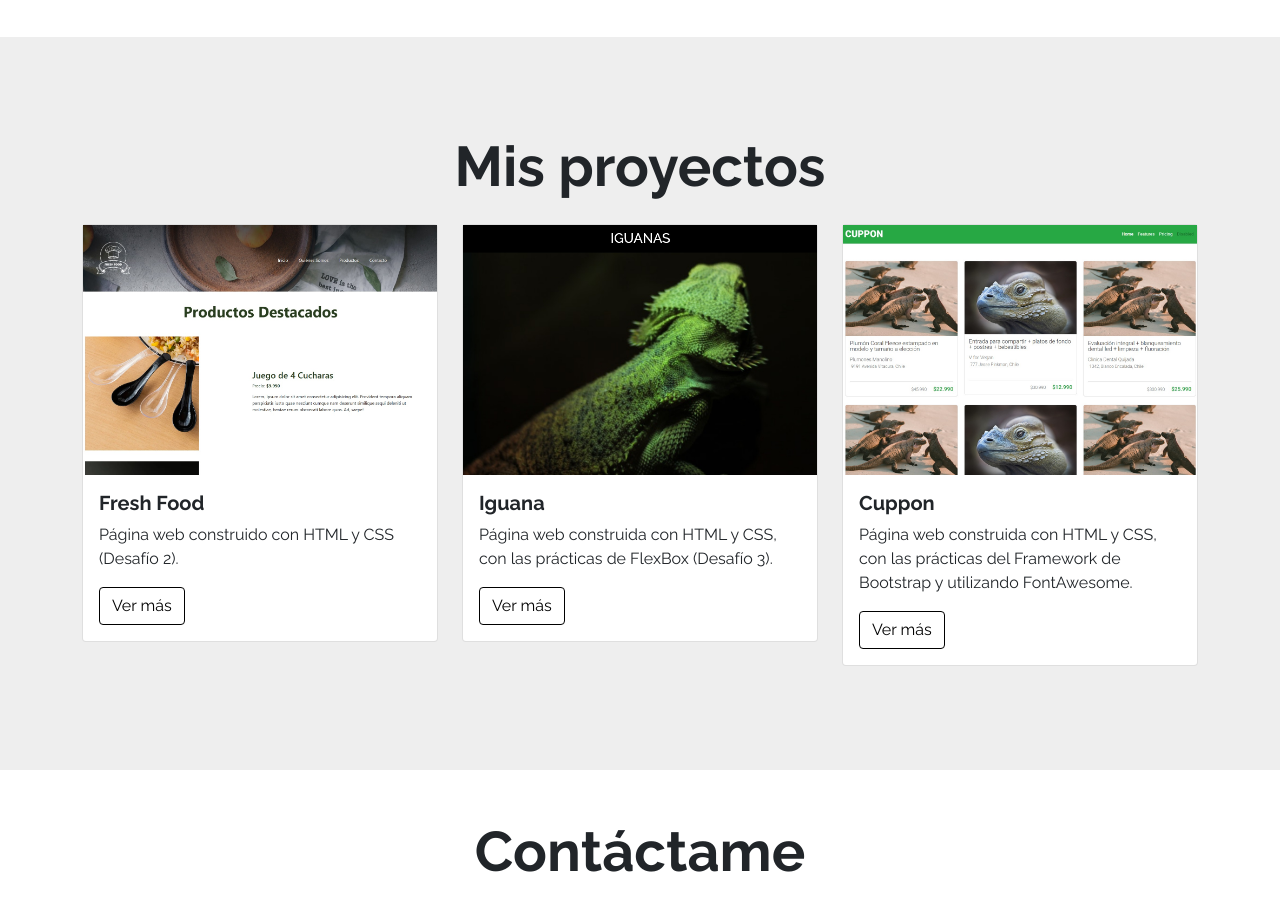
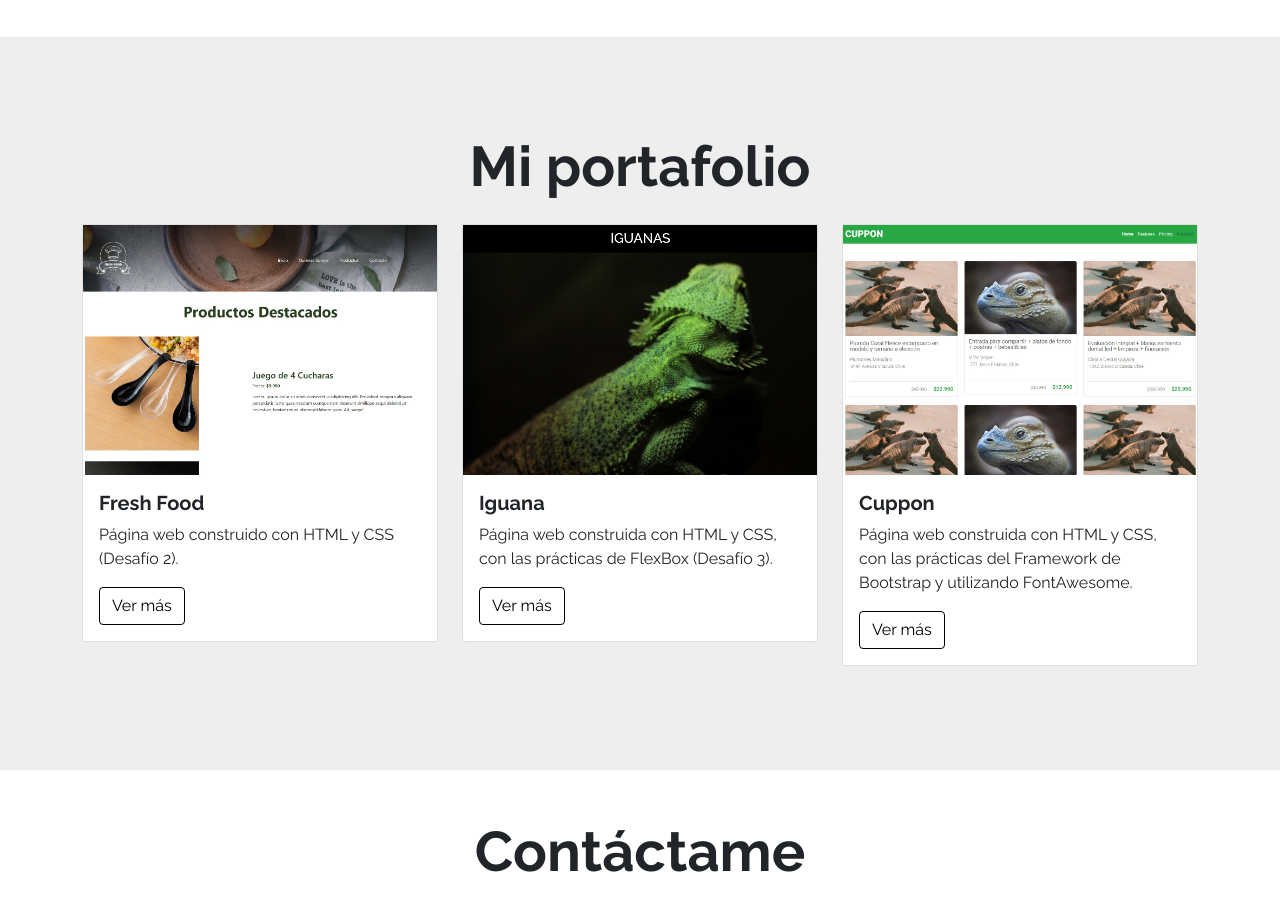
Before and after one commit to Simoncarlosv/Simoncarlosv.github.io, a plain HTML site: page index.html in a window 1280 px wide. Shown: the part 2380-3286 px from the top of the page. Drawn offline with nearby package versions, Linux system fonts and the light colour scheme.

Commit message:
cambios al titulo mi portafolio

```diff
--- a/index.html
+++ b/index.html
@@ -155,7 +155,7 @@
 
     <section id="Mis-trabajos" class="my-5 py-5">
         <div class="container py-5">
-            <h2 class="display-4 fw-bold text-center mb-3">Mis proyectos</h2>
+            <h2 class="display-4 fw-bold text-center mb-3">Mi portafolio</h2>
 
             <div class="row">
                 <div class="col-12 col-sm-4 py-2">
```
